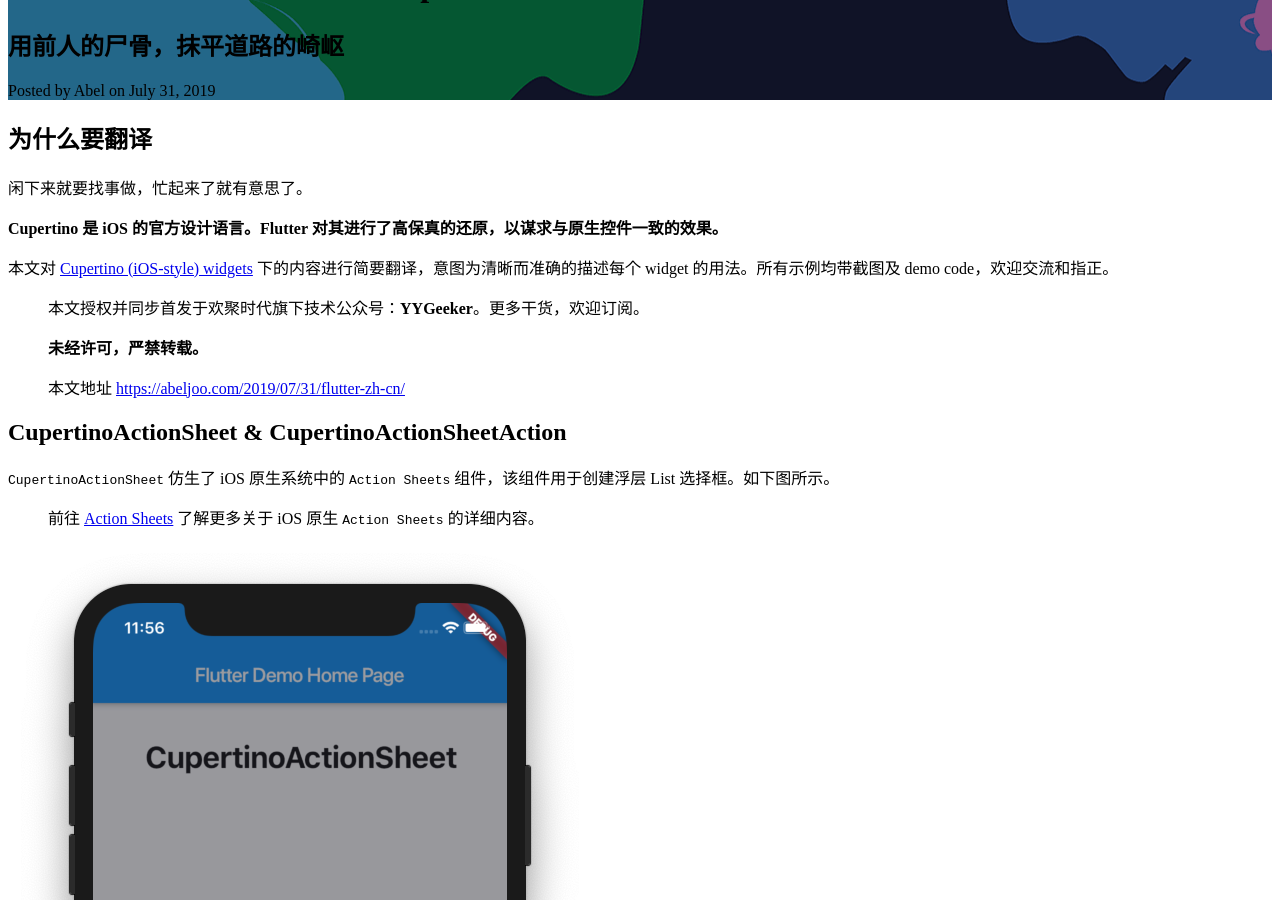
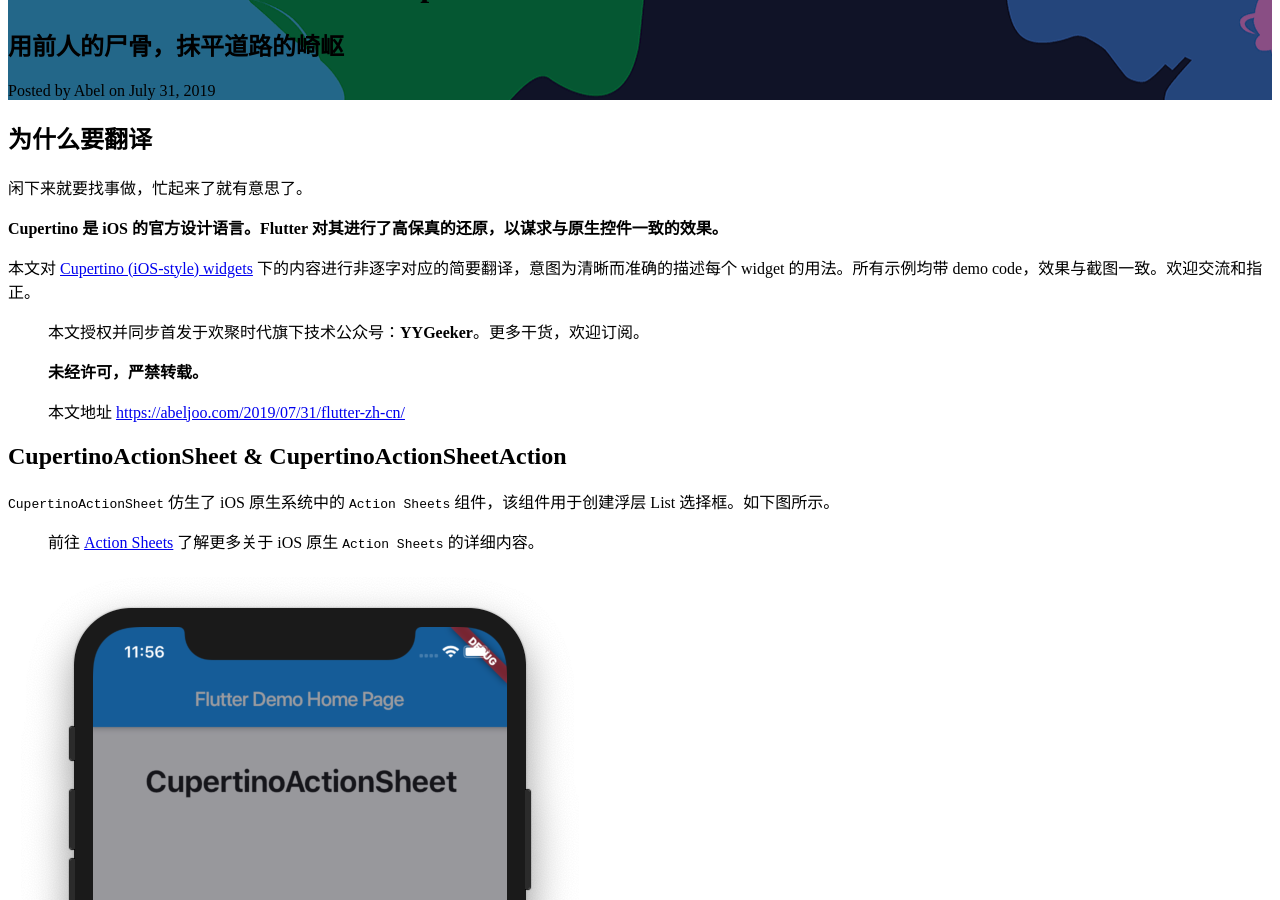
Before and after one commit to AbelJoo/abeljoo.github.io, a Jekyll site: the page built from _posts/2019-07-31-flutter-zh-cn.markdown, in a window 1280 px wide and 900 px high, scrolled down 301 px. Built offline with Jekyll 4.4.1, drawn with Linux system fonts in a browser that asks for light colours; comment, search, counter and statistics services are not loaded.

Commit message:
<None commit>

```diff
--- a/_posts/2019-07-31-flutter-zh-cn.markdown
+++ b/_posts/2019-07-31-flutter-zh-cn.markdown
@@ -19,7 +19,7 @@ tags:
 
 **Cupertino 是 iOS 的官方设计语言。Flutter 对其进行了高保真的还原，以谋求与原生控件一致的效果。**
 
-本文对 [Cupertino (iOS-style) widgets](https://flutter.dev/docs/development/ui/widgets/cupertino) 下的内容进行简要翻译，意图为清晰而准确的描述每个 widget 的用法。所有示例均带截图及 demo code，欢迎交流和指正。
+本文对 [Cupertino (iOS-style) widgets](https://flutter.dev/docs/development/ui/widgets/cupertino) 下的内容进行非逐字对应的简要翻译，意图为清晰而准确的描述每个 widget 的用法。所有示例均带 demo code，效果与截图一致。欢迎交流和指正。
 
 > 本文授权并同步首发于欢聚时代旗下技术公众号：**YYGeeker**。更多干货，欢迎订阅。
 >
```
Also changed, not shown: img/avatar_abel.jpg.
